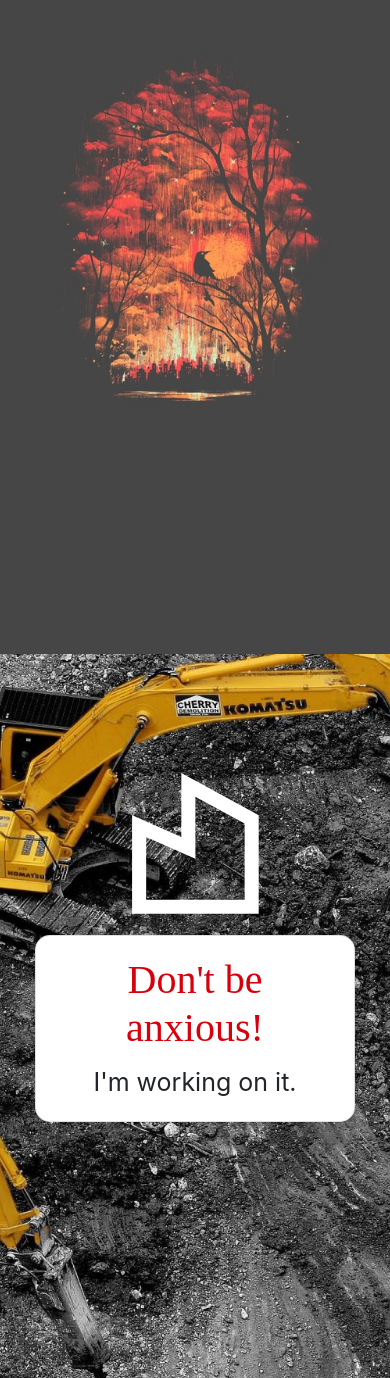
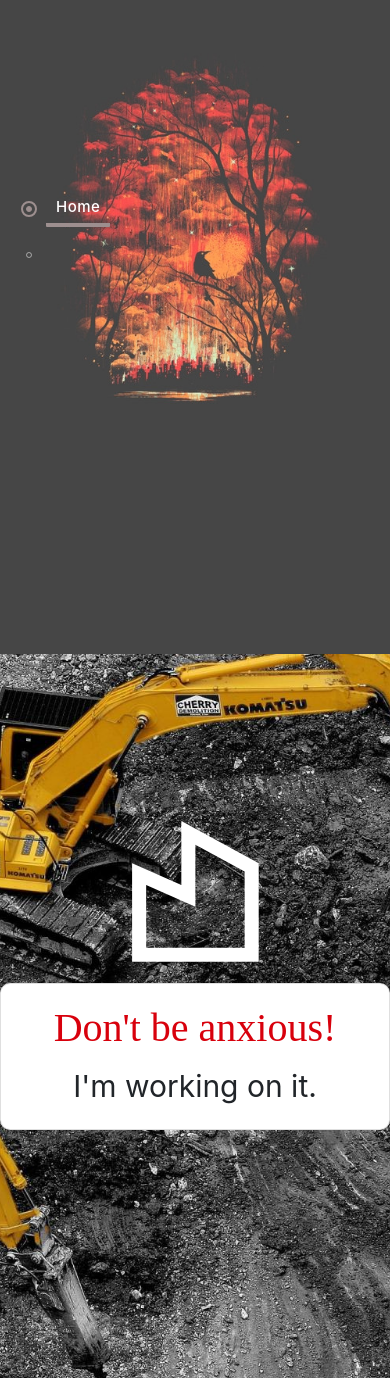
Before and after one commit to JonathanSarco/jsarco-project, a React (Create React App) app: page / in a window 390 px wide. Shown: the part 190-1568 px from the top of the page. Built offline with nearby package versions, Linux system fonts and the light colour scheme; a web font is replaced by a local one.

Commit message:
Add Navigation Bar

```diff
--- a/src/components/about/styles.js
+++ b/src/components/about/styles.js
@@ -9,18 +9,30 @@ export const Section = styled.section`
     background-image: url(${backgroundImage});
     background-repeat: no-repeat;
     background-position: top center;
-    padding: 7em 0;
+    padding: 10em 0;
     height: ${props => props.fullHeight}px;
+
+    @media (max-width: 1120px) and (max-height: 800px) {
+        padding: 8em 0;
+    }
+
+    @media (max-width: 767.98px) and (max-height: 500px) {
+        padding: 3em 0;
+    }
 `;
 
 export const Building = styled(RiBuilding3Line)`
     color: white;
     font-size: 20vh;
+
+    @media (max-width: 767.98px) and (max-height: 500px) {
+        font-size: 40px;
+    }
 `;
 
 export const CardBoot = styled(Card)`
-    border-radius: 15px;
-    width: 20em;
+    border-radius: 10px;
+    width: 25rem;
 
     .card-title {
         color: #D8000C;
@@ -29,8 +41,34 @@ export const CardBoot = styled(Card)`
     }
 
     .card-text {
-        color: red,
-        font-family: Roboto;
-        font-size: 25px;
+        font-size: 30px;
     }
+
+    @media (max-width: 1120px) and (max-height: 800px) {
+        width : 50% ;
+        max-width : 50%;
+
+        .card-title {
+            font-size: 30px;
+        }
+
+        .card-text {
+            font-size: 25px;
+        }
+    }
+
+    @media (max-width: 700px) and (max-height: 400px) {
+        width : 50% ;
+        max-width : 50%;
+
+        .card-title {
+            font-size: 20px;
+        }
+
+        .card-text {
+            font-size: 15px;
+        }
+    }
+
+
 `
--- a/src/components/app/App.jsx
+++ b/src/components/app/App.jsx
@@ -1,14 +1,9 @@
 import React from 'react';
-import { Home } from '../home/Home';
-import { About } from '../about/About';
+import { Routes } from '../routes/Routes';
 
 function App() {
   return (
-    <React.Fragment>
-      {/* <NavigationBar /> */}
-      <Home />
-      <About />
-    </React.Fragment>
+    <Routes />
   );
 }
 
--- /dev/null
+++ b/src/components/hooks/useScrollHandler.jsx
@@ -0,0 +1,35 @@
+import { useState, useEffect } from "react"
+
+export const useScrollHandler = () => {
+  const [scroll, setScroll] = useState({
+    ref: 'home'
+  })
+
+  // running on mount
+  useEffect(() => {
+    const onScroll = () => {
+      let sTop = window.pageYOffset;
+      for (const section of document.getElementsByTagName('section')) {
+        let id = section.getAttribute('id');
+          let offset = section.offsetTop - 500;
+          let height = section.scrollHeight;
+
+          if(sTop >= offset && sTop < offset + height) {
+            setScroll({
+              ref: id
+            })
+          }
+      }
+    }
+
+    // setting the event handler from web API
+    document.addEventListener("scroll", onScroll)
+
+    // cleaning up from the web API
+    return () => {
+      document.removeEventListener("scroll", onScroll)
+    }
+  }, [scroll, setScroll])
+
+  return scroll
+};
--- a/src/components/navbar/NavigationBar.js
+++ b/src/components/navbar/NavigationBar.js
@@ -1,21 +1,38 @@
-import React from 'react';
-import NavBar from 'react-bootstrap/Navbar'
+import React, { useState } from 'react';
 import { HashLink as Link } from 'react-router-hash-link';
 import Nav from 'react-bootstrap/Nav'
-import './styles.css'
+import { CustomNavBar } from './styles.js'
+import { useScrollHandler } from '../hooks/useScrollHandler.jsx';
 
-export const NavigationBar = () => (
-    <NavBar key="navbar" className="navbar">
-        <Nav className="nav-menu">
-            <li>
-                <Link className="dot active" to="/#home">Home</Link>
-            </li>
-            <li>
-                <Link to="/#about" className="dot">About</Link>
-            </li>
-            <li>
-                <Link to="/#about" className="dot">About</Link>
-            </li>
+export const NavigationBar = () => {
+    const [selected, setSelected] = useState({
+        ref: "home"
+    });
+
+    const scroll = useScrollHandler();
+
+    function isActive(ref) {
+        if (scroll.ref === ref) {
+            selected.ref = scroll.ref;
+            return true;
+        }
+        return selected.ref === ref;
+    }
+
+    return(
+    <CustomNavBar id="navbar">
+        <Nav className="nav-menu flex-column">
+            <Nav.Item className="nav-item" onClick={() => setSelected({ref: 'home'})}>
+                <Link to="/#home" className={`dot ${isActive('home') ? 'active' : ''}`}>
+                    <span>Home</span>
+                </Link>
+            </Nav.Item>
+            <Nav.Item className="nav-item" onClick={() => setSelected({ref: 'about'})}>
+                <Link to="/#about" className={`dot ${isActive('about') ? 'active' : ''}`}>
+                    <span>About</span>
+                </Link>
+            </Nav.Item>
         </Nav>
-    </NavBar>
-)
+    </CustomNavBar>
+    )
+}
--- /dev/null
+++ b/src/components/navbar/styles.js
@@ -0,0 +1,121 @@
+import styled from 'styled-components'
+import NavBar from 'react-bootstrap/Navbar'
+
+export const CustomNavBar = styled(NavBar)`
+    position: fixed;
+    z-index: 999;
+    height: 100%;
+    top: 50%;
+    left: 50px;
+    -webkit-transform: translateY(-50%);
+    -ms-transform: translateY(-50%);
+    transform: translateY(-50%);
+
+  @media (max-width: 767.98px) {
+    left: 10px;
+  }
+
+  .nav-menu {
+    margin: 0;
+    padding: 0;
+    list-style-type: none;
+  }
+
+  .nav-menu .nav-item {
+    position: relative;
+    min-width: 150px;
+    text-align: left;
+    padding-left: 20px;
+  }
+
+  .nav-menu .nav-item .dot {
+    display: block;
+    color: white;
+    padding: 5px 0;
+  }
+
+  .nav-menu .nav-item .dot::before,
+  .nav-menu .nav-item .dot::after {
+    display: block;
+    position: absolute;
+    content: "";
+    border-radius: 50%;
+    top: 50%;
+    -webkit-transition: all 0.3s ease;
+    -o-transition: all 0.3s ease;
+    transition: all 0.3s ease;
+  }
+
+  .nav-menu .nav-item .dot::before {
+    width: 6px;
+    height: 6px;
+    left: 0;
+    border: 1px solid rgba(255, 255, 255, 0.5);
+    -webkit-transform: translateY(-50%);
+    -ms-transform: translateY(-50%);
+    transform: translateY(-50%);
+  }
+
+  .nav-menu .nav-item .dot::after {
+      width: 16px;
+      height: 16px;
+      border: 2px solid #9d8f8f;
+      left: -5px;
+      -webkit-transform: translateY(-50%) scale(0);
+      -ms-transform: translateY(-50%) scale(0);
+      transform: translateY(-50%) scale(0);
+  }
+
+  .nav-menu .nav-item .dot.active::before,
+  .nav-menu .nav-item:hover .dot::before {
+    background: #9d8f8f;
+    border-color: #9d8f8f;
+  }
+
+  .nav-menu .nav-item .dot.active::after,
+  .nav-menu nav-item:hover .dot::after {
+    -webkit-transform: translateY(-50%) scale(1);
+    -ms-transform: translateY(-50%) scale(1);
+    transform: translateY(-50%) scale(1);
+  }
+
+  .nav-menu .nav-item .dot span {
+    display: inline-block;
+    opacity: 0;
+    font-weight: 500;
+    letter-spacing: 0.5px;
+    text-transform: capitalize;
+    border-bottom: 4px solid #9d8f8f;
+    padding: 5px 10px;
+    border-radius: 1px;
+    margin-right: 30px;
+    -webkit-transform: translateX(20px);
+    -ms-transform: translateX(20px);
+    transform: translateX(20px);
+    -webkit-transition: all 0.5s ease;
+    -o-transition: all 0.5s ease;
+    transition: all 0.5s ease;
+    font-size: 15px;
+  }
+  .nav-menu .nav-item .dot span::before {
+    display: block;
+    position: absolute;
+    content: "";
+    top: 50%;
+    -webkit-transform: translate(-7px, -50%);
+    -ms-transform: translate(-7px, -50%);
+    transform: translate(-7px, -50%);
+    left: 0;
+    -webkit-transition: all 0.5s ease;
+    -o-transition: all 0.5s ease;
+    transition: all 0.5s ease;
+}
+
+.nav-menu .nav-item .dot.active span,
+.nav-menu .nav-item:hover .dot span {
+  -webkit-transform: translateX(0px);
+  -ms-transform: translateX(0px);
+  transform: translateX(0px);
+  opacity: 1;
+}
+`;
--- /dev/null
+++ b/src/components/routes/Routes.jsx
@@ -0,0 +1,17 @@
+import React from 'react';
+import { Home } from '../home/Home';
+import { About } from '../about/About';
+import { NavigationBar } from '../navbar/NavigationBar'
+import { CustomContainer } from './styles';
+
+export const Routes = () => {
+    return (
+        <React.Fragment>
+            <CustomContainer fluid>
+                <NavigationBar />
+                <Home />
+                <About />
+            </CustomContainer>
+        </React.Fragment>
+    );
+}
--- /dev/null
+++ b/src/components/routes/styles.js
@@ -0,0 +1,6 @@
+import styled from 'styled-components'
+import Container from 'react-bootstrap/Container'
+
+export const CustomContainer = styled(Container)`
+    padding: 0
+`;
```
Also changed, not shown: src/components/navbar/styles.css (deleted, +0 -121 lines), 1 other file (tests, documents, lock files or other folders).
